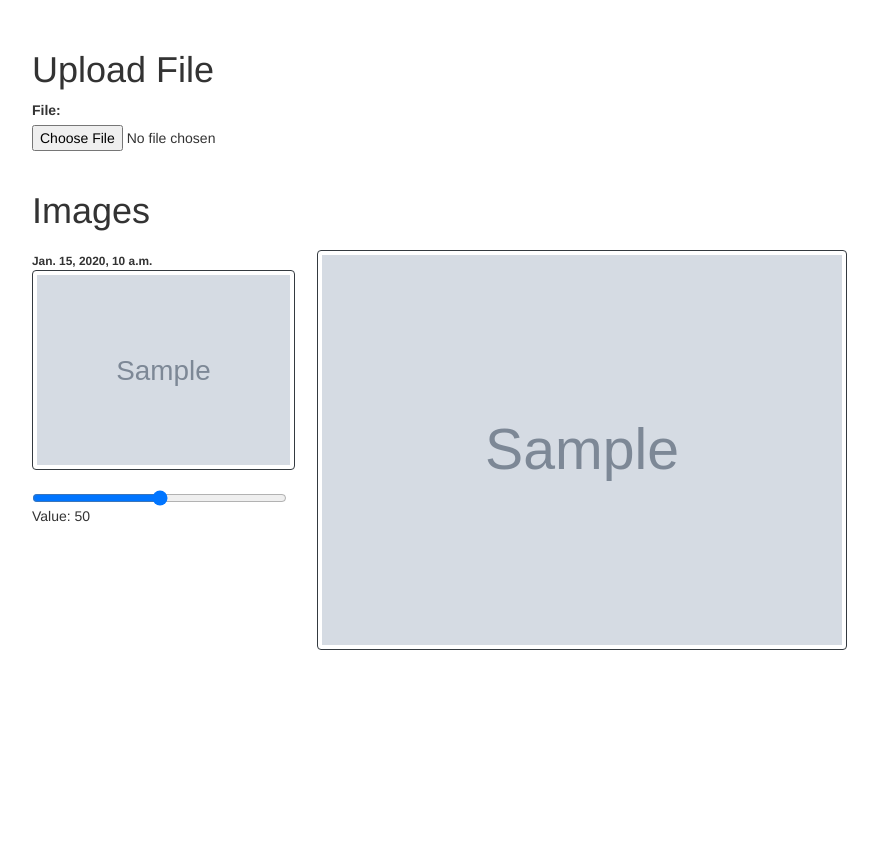
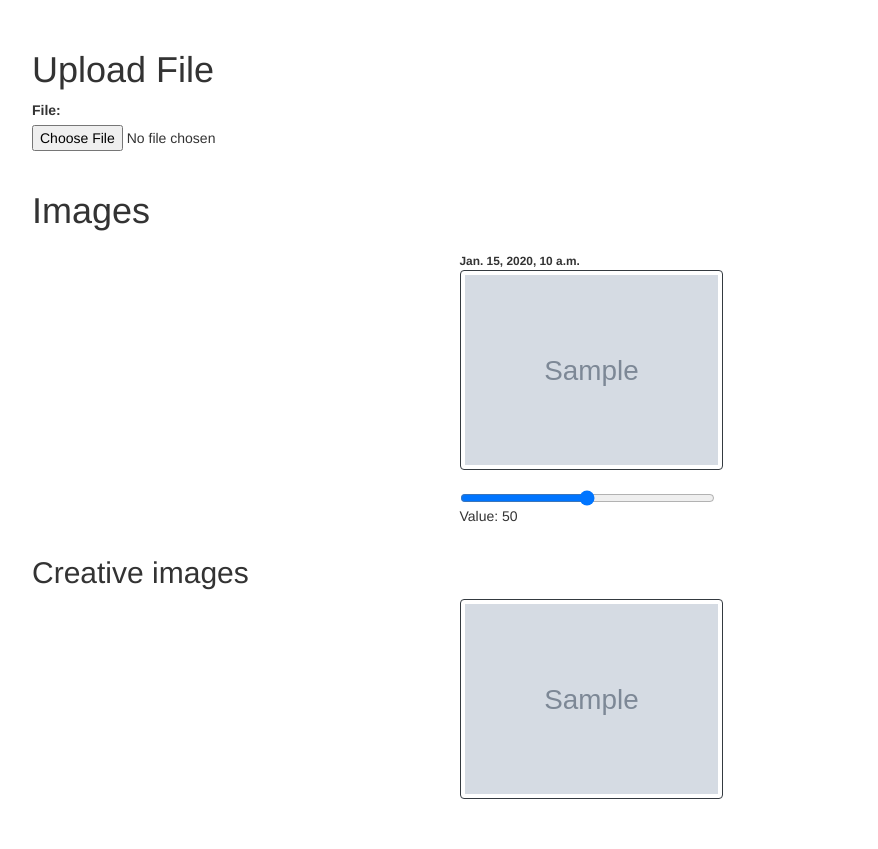
Before and after one commit to shrkntswn/Photo-editor, a Django app: page /home/ in a window 1280 px wide. Shown: the whole page, without its empty margins (68-946 px from the left). Before the commit the page ends 650 px from the top, so only its background shows below. Run offline with Django 3.2, Linux system fonts and the light colour scheme; tables that the repository leaves empty hold one stand-in row (values such as "Sample post"); grey boxes marked "Sample" are stand-in pictures; some libraries are stand-ins or nearby versions.

Commit message:
centre display all images

```diff
--- a/home/templates/home/photo_list.html
+++ b/home/templates/home/photo_list.html
@@ -157,31 +157,39 @@
   <!-- CONTAINER TO DISPLAY THE CROPPED IMAGES -->
   <h1>Images</h1>
   <form action="{% url 'home:photo_blend' %}" method="get">
-  <div class="row" style="margin-top: 20px">
+  <div class="row d-flex justify-content-center" style="margin-top: 20px">
     {% for photo in photos|slice:':2' %}
+
       <div class="col-sm-6 col-md-4 col-lg-3">
         <small><b>{{photo.uploaded_at}}</b></small>
         <img src="{{ photo.file.url }}" class="border border-dark thumbnail" style="height: 200px">
         <div class="slidecontainer">
         <input type="range" value="50" class="slider{{forloop.counter}}" name="slider{{forloop.counter}}" id="myRange{{forloop.counter}}">
-          <p>Value: <span id="demo{{forloop.counter}}"></span></p>
+        <p>Value: <span id="demo{{forloop.counter}}"></span></p>
+
+      </div>
+    </div>
+    {% endfor %}
+  </div>
+  <div class="d-flex justify-content-center">
+  {% if count >= 2 %}
+  <button class="btn btn-primary" type="submit">Blend</button>
+  {% endif %}
+</div>
+    <h2>Creative images</h2>
+      <div class="row d-flex justify-content-center">
+        {% for output in outputs %}
+        <div class="col-sm-6 col-md-4 col-lg-3">
+          <img src="{{ output.file.url }}" class="border border-dark thumbnail" style="height:200px">
         </div>
-      </div>
-    {% endfor %}
-      <div class="col-md-6">
-        {% for output in outputs %}
-        <img src="{{ output.file.url }}" class="border border-dark thumbnail" style="height:400px">
         {% endfor %}
       </div>
-  </div>
 
 
    <!-- <div name="slider" class="slider">
       <input type="range" name="slider_control" id="slider_control" />
     </div>-->
-  {% if count >= 2 %}
-  <button class="btn btn-primary"type="submit">Blend</button>
-  {% endif %}
+
   </form>
 </div>
 {% endblock %}
```
